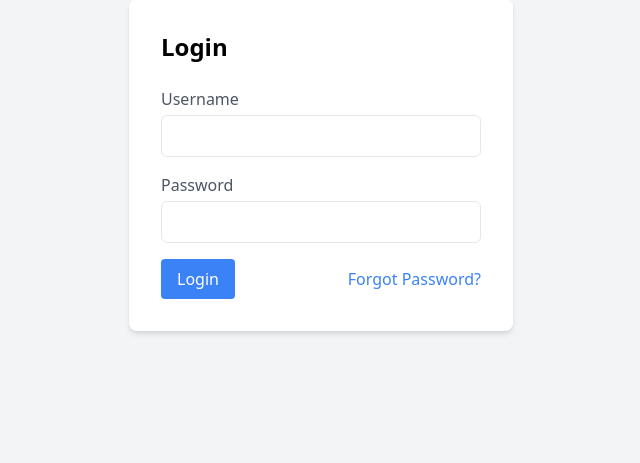
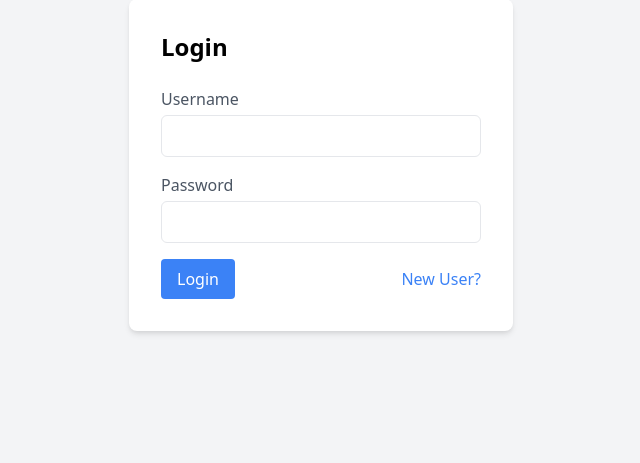
Before and after one commit to kushal-khare-official/django-chat-app, a Django app: page /login/ in a window 1280 px wide. Shown: the part 235-698 px from the top of the page, without its empty margins (319-959 px from the left). Run offline with Django 3.2, Linux system fonts and the light colour scheme.

Commit message:
Replace forgot password with new user link

```diff
--- a/chat_app/templates/login.html
+++ b/chat_app/templates/login.html
@@ -19,7 +19,7 @@
                     class="bg-blue-500 text-white py-2 px-4 rounded hover:bg-blue-600 focus:outline-none focus:ring focus:ring-blue-200">
                 Login
             </button>
-            <a href="#" class="text-blue-500 hover:underline">Forgot Password?</a>
+            <a href="/register" class="text-blue-500 hover:underline">New User?</a>
         </div>
     </form>
 </div>
```
